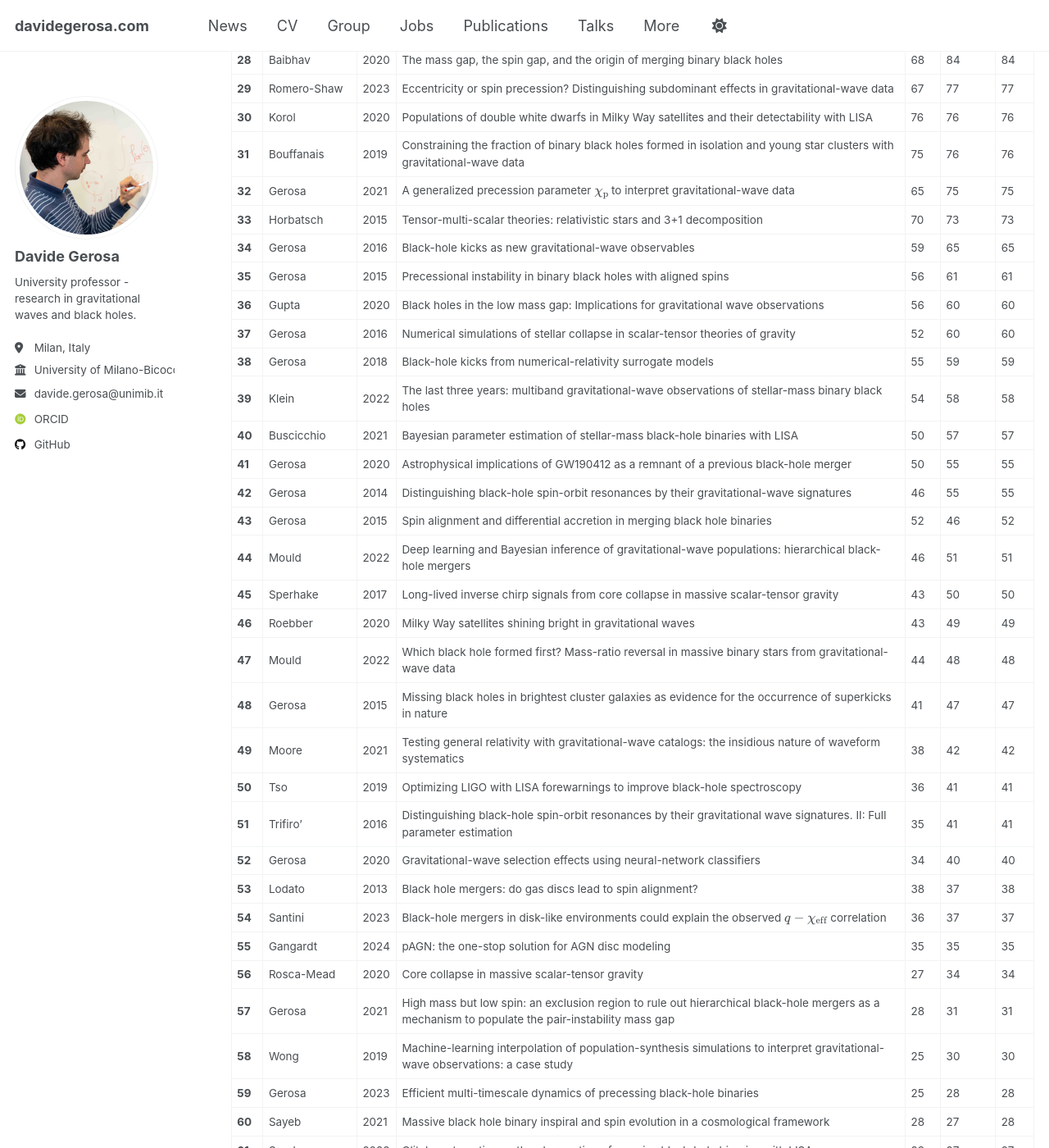
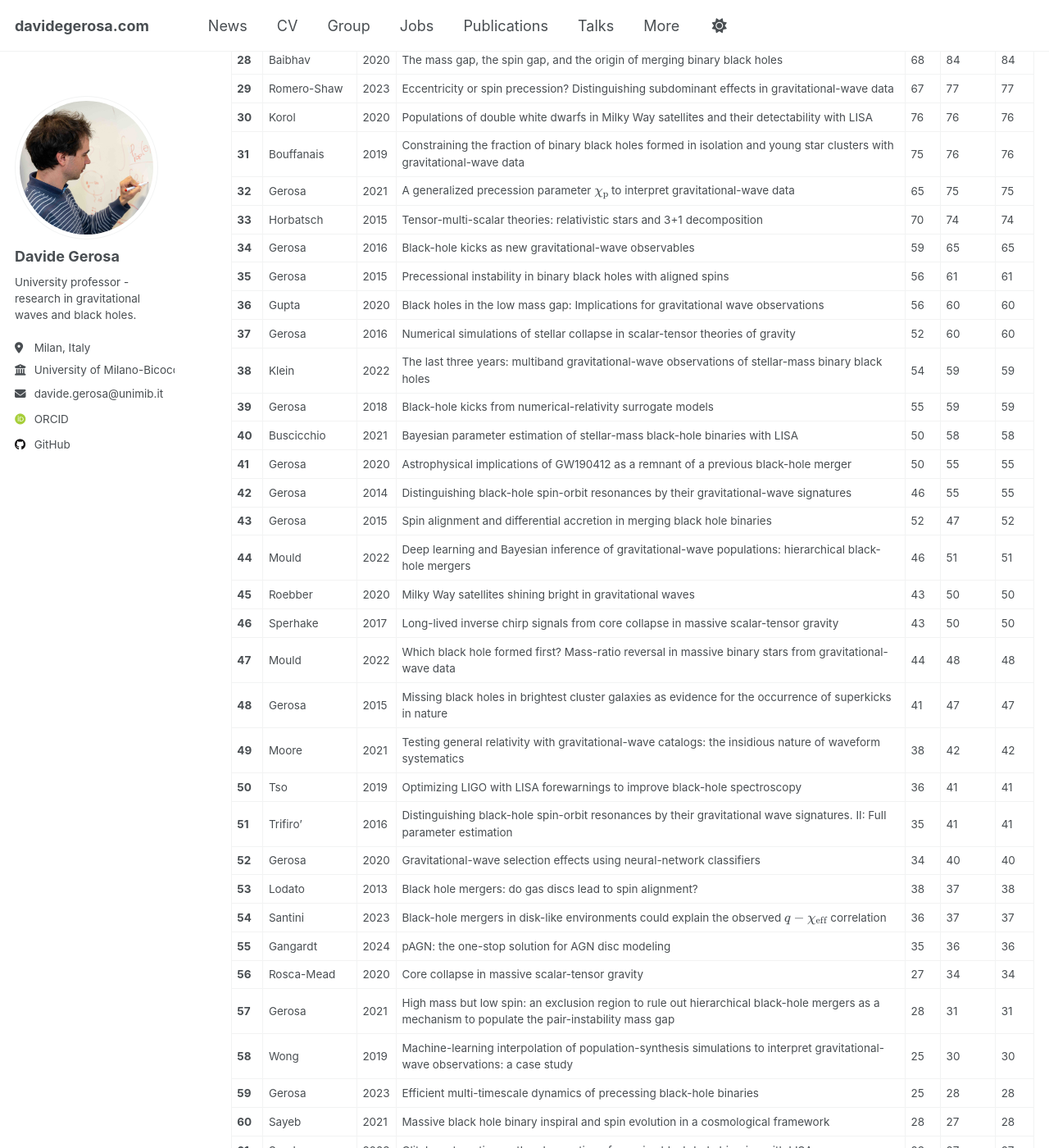
Before and after one commit to dgerosa/website, a Jekyll site: the page built from _pages/citations.md, in a window 1280 px wide and 1400 px high, scrolled down 1614 px. Shown: the whole window at 82% size. Built offline with Jekyll 4.4.1, drawn with Linux system fonts in a browser that asks for light colours; some web fonts are replaced; some of the changed text lies outside the part shown.

Commit message:
Website update from workflow

```diff
--- a/_pages/_citations.md
+++ b/_pages/_citations.md
@@ -41,20 +41,20 @@
 | **30** | Korol | 2020 | Populations of double white dwarfs in Milky Way satellites and their detectability with LISA | 76 | 76 | 76 |
 | **31** | Bouffanais | 2019 | Constraining the fraction of binary black holes formed in isolation and young star clusters with gravitational-wave data | 75 | 76 | 76 |
 | **32** | Gerosa | 2021 | A generalized precession parameter $$\chi_\mathrm{p}$$ to interpret gravitational-wave data | 65 | 75 | 75 |
-| **33** | Horbatsch | 2015 | Tensor-multi-scalar theories: relativistic stars and 3+1 decomposition | 70 | 73 | 73 |
+| **33** | Horbatsch | 2015 | Tensor-multi-scalar theories: relativistic stars and 3+1 decomposition | 70 | 74 | 74 |
 | **34** | Gerosa | 2016 | Black-hole kicks as new gravitational-wave observables | 59 | 65 | 65 |
 | **35** | Gerosa | 2015 | Precessional instability in binary black holes with aligned spins | 56 | 61 | 61 |
 | **36** | Gupta | 2020 | Black holes in the low mass gap: Implications for gravitational wave observations | 56 | 60 | 60 |
 | **37** | Gerosa | 2016 | Numerical simulations of stellar collapse in scalar-tensor theories of gravity | 52 | 60 | 60 |
-| **38** | Gerosa | 2018 | Black-hole kicks from numerical-relativity surrogate models | 55 | 59 | 59 |
-| **39** | Klein | 2022 | The last three years: multiband gravitational-wave observations of stellar-mass binary black holes | 54 | 58 | 58 |
-| **40** | Buscicchio | 2021 | Bayesian parameter estimation of stellar-mass black-hole binaries with LISA | 50 | 57 | 57 |
+| **38** | Klein | 2022 | The last three years: multiband gravitational-wave observations of stellar-mass binary black holes | 54 | 59 | 59 |
+| **39** | Gerosa | 2018 | Black-hole kicks from numerical-relativity surrogate models | 55 | 59 | 59 |
+| **40** | Buscicchio | 2021 | Bayesian parameter estimation of stellar-mass black-hole binaries with LISA | 50 | 58 | 58 |
 | **41** | Gerosa | 2020 | Astrophysical implications of GW190412 as a remnant of a previous black-hole merger | 50 | 55 | 55 |
 | **42** | Gerosa | 2014 | Distinguishing black-hole spin-orbit resonances by their gravitational-wave signatures | 46 | 55 | 55 |
-| **43** | Gerosa | 2015 | Spin alignment and differential accretion in merging black hole binaries | 52 | 46 | 52 |
+| **43** | Gerosa | 2015 | Spin alignment and differential accretion in merging black hole binaries | 52 | 47 | 52 |
 | **44** | Mould | 2022 | Deep learning and Bayesian inference of gravitational-wave populations: hierarchical black-hole mergers | 46 | 51 | 51 |
-| **45** | Sperhake | 2017 | Long-lived inverse chirp signals from core collapse in massive scalar-tensor gravity | 43 | 50 | 50 |
-| **46** | Roebber | 2020 | Milky Way satellites shining bright in gravitational waves | 43 | 49 | 49 |
+| **45** | Roebber | 2020 | Milky Way satellites shining bright in gravitational waves | 43 | 50 | 50 |
+| **46** | Sperhake | 2017 | Long-lived inverse chirp signals from core collapse in massive scalar-tensor gravity | 43 | 50 | 50 |
 | **47** | Mould | 2022 | Which black hole formed first? Mass-ratio reversal in massive binary stars from gravitational-wave data | 44 | 48 | 48 |
 | **48** | Gerosa | 2015 | Missing black holes in brightest cluster galaxies as evidence for the occurrence of superkicks in nature | 41 | 47 | 47 |
 | **49** | Moore | 2021 | Testing general relativity with gravitational-wave catalogs: the insidious nature of waveform systematics | 38 | 42 | 42 |
@@ -63,7 +63,7 @@
 | **52** | Gerosa | 2020 | Gravitational-wave selection effects using neural-network classifiers | 34 | 40 | 40 |
 | **53** | Lodato | 2013 | Black hole mergers: do gas discs lead to spin alignment? | 38 | 37 | 38 |
 | **54** | Santini | 2023 | Black-hole mergers in disk-like environments could explain the observed $$q-\chi_\mathrm{eff}$$ correlation | 36 | 37 | 37 |
-| **55** | Gangardt | 2024 | pAGN: the one-stop solution for AGN disc modeling | 35 | 35 | 35 |
+| **55** | Gangardt | 2024 | pAGN: the one-stop solution for AGN disc modeling | 35 | 36 | 36 |
 | **56** | Rosca-Mead | 2020 | Core collapse in massive scalar-tensor gravity | 27 | 34 | 34 |
 | **57** | Gerosa | 2021 | High mass but low spin: an exclusion region to rule out hierarchical black-hole mergers as a mechanism to populate the pair-instability mass gap | 28 | 31 | 31 |
 | **58** | Wong | 2019 | Machine-learning interpolation of population-synthesis simulations to interpret gravitational-wave observations: a case study | 25 | 30 | 30 |
```
Also changed, not shown: other parts of _pages/_citations.md (+13 -13 lines), _pages/_group.md (+1 -1 lines), _pages/_publications.md (+1 -1 lines), _pages/_talks.md (+1 -1 lines).
